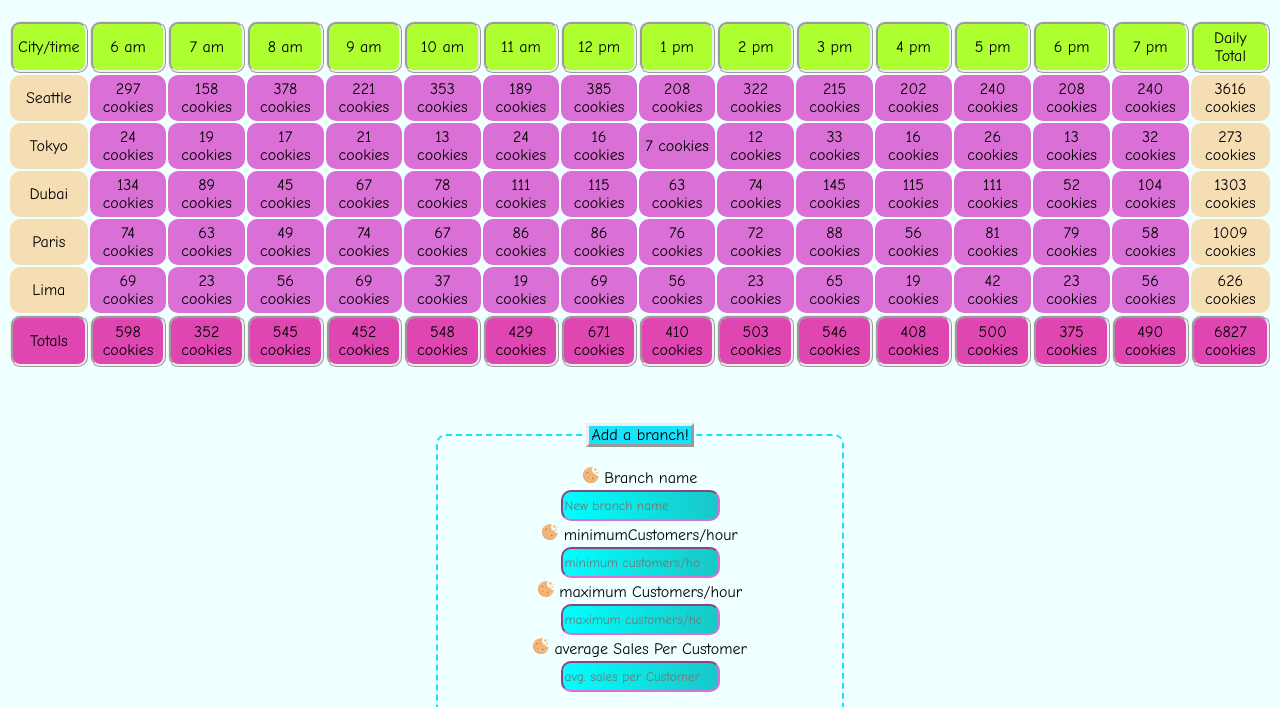
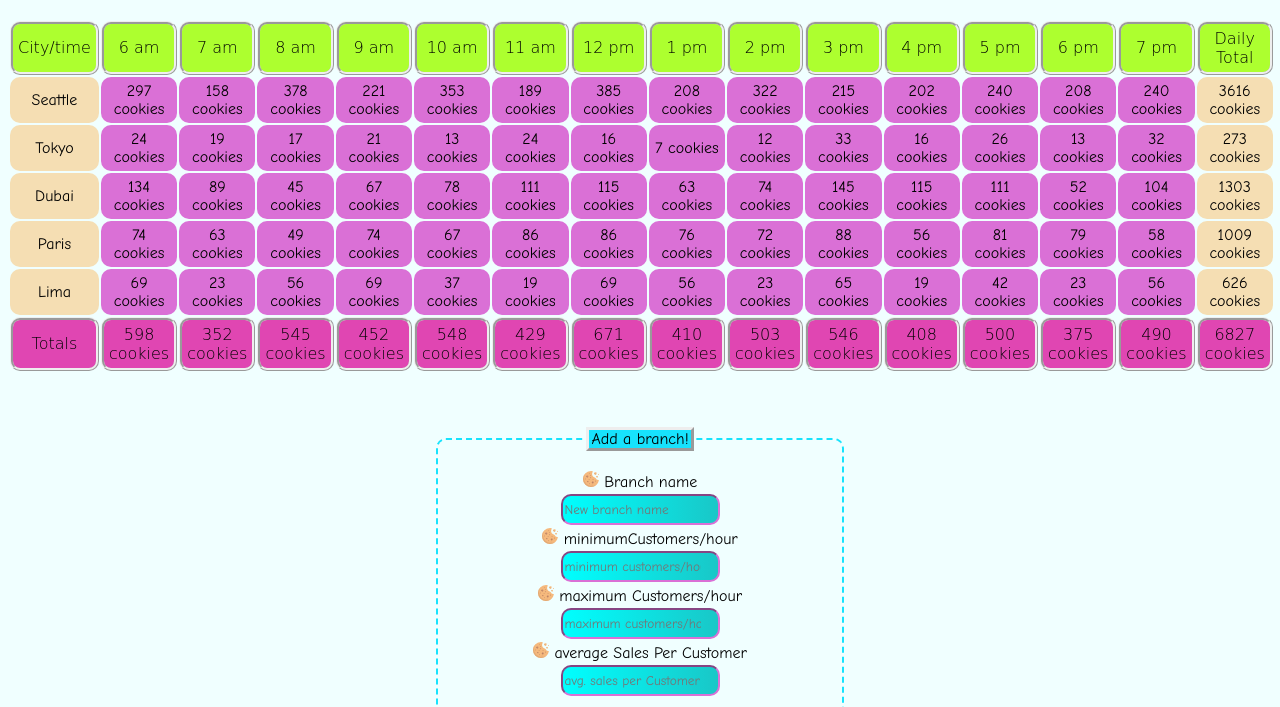
Before and after one commit to abdalrahmansamara/cookie-stand, a plain HTML site: page sales.html in a window 1280 px wide. Shown: the part 61-768 px from the top of the page. Drawn offline with Linux system fonts and the light colour scheme.

Commit message:
last edit on fonts and colors

```diff
--- a/css/s.css
+++ b/css/s.css
@@ -3,12 +3,14 @@
     margin: auto;
 
 }
+@import url('https://fonts.googleapis.com/css2?family=Comic+Neue:ital@1&display=swap');
+@import url('https://fonts.googleapis.com/css2?family=Nanum+Brush+Script&display=swap');
 
 table th {
     background-color: greenyellow;
     border-radius: 10px;
     padding: 5px;
-    font-family: comic sans ms;
+    font-family: 'Comic Neue', cursive;
     border-style: ridge;
     font-weight: 100;
     /* border-color:rgba(255, 208, 0, 0.986); */
@@ -56,7 +58,7 @@ h1 {
 }
 h2, ul {
     color: rgb(187, 16, 187);
-    font-family: comic sans ms;
+    font-family: 'Nanum Brush Script', cursive;
     list-style:url('../images/cookies.png')
 }
 h3 {
```
